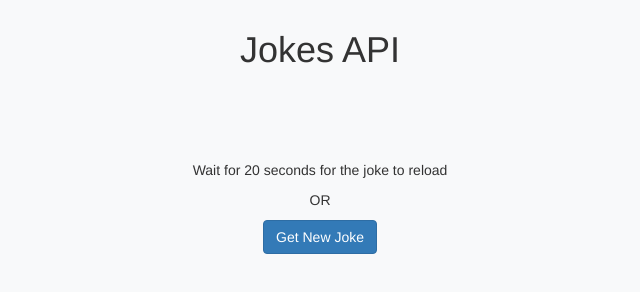
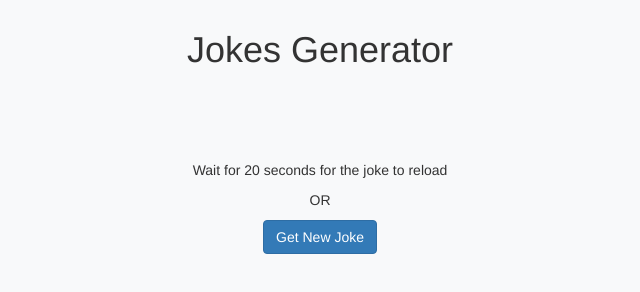
Before and after one commit to adelakuntobi/Jokes-API, a plain HTML site: page index.html in a window 1280 px wide. Shown: the whole page, without its empty margins (320-960 px from the left). Drawn offline with nearby package versions, Linux system fonts and the light colour scheme; no server answers.

Commit message:
Changed the title

```diff
--- a/index.html
+++ b/index.html
@@ -12,7 +12,7 @@
     <title>Joke API</title>
 </head>
 <body class="text-center bg-light">
-  <h1 class="mt-5">Jokes API</h1>
+  <h1 class="mt-5">Jokes Generator</h1>
 
 
      <!--Container that holds the joke-->
```
